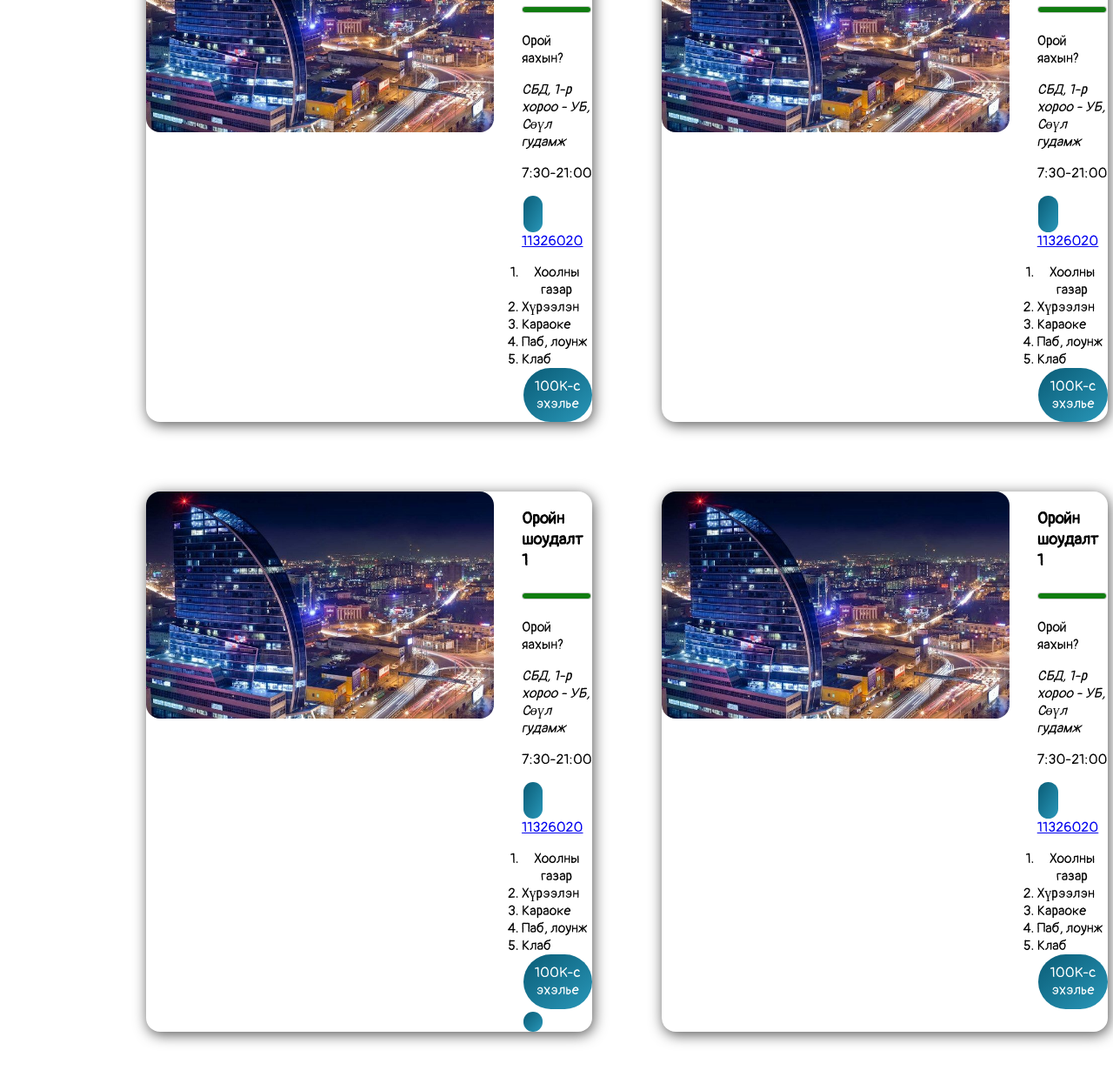
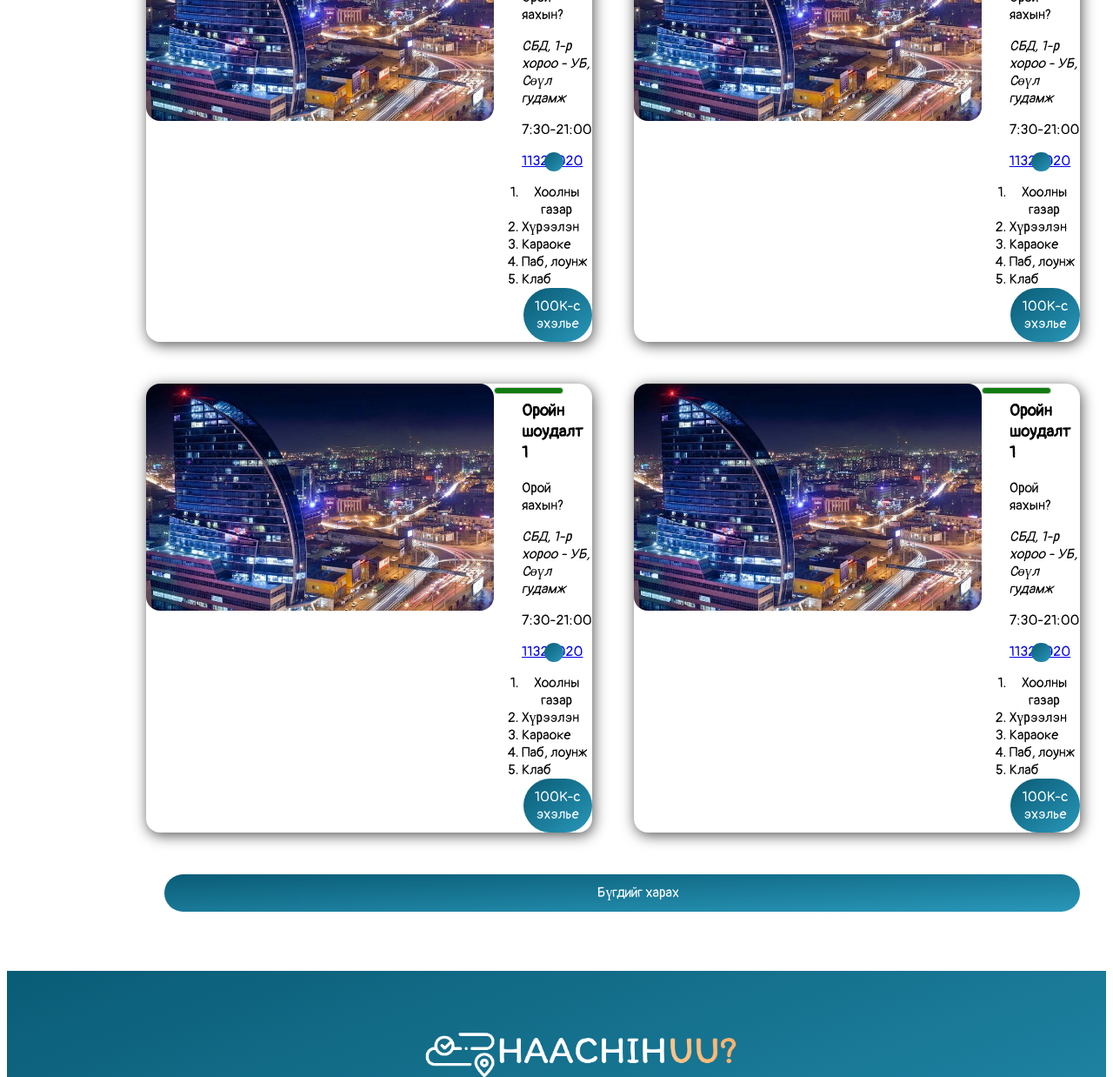
Before and after one commit to ssoyloo/haachih_uu, a plain HTML site: page menubar.html in a window 1280 px wide. Shown: the part 1059-2297 px from the top of the page at 87% size. Drawn offline with Linux system fonts and the light colour scheme.

Commit message:
arai huurhun bolloo hahah

```diff
--- a/css/menubar.css
+++ b/css/menubar.css
@@ -14,15 +14,36 @@ main{
 
 .plans{
     display: grid;
-    gap: 5rem;
+    gap: 3rem;
     grid-template-columns: auto auto;
+
+    & .name{
+        grid-column: 1 / span 2;
+        margin-bottom: 0;
+        padding-left: 3rem;
+    }
+
+    & .item{
+        display: grid;
+        gap: 2rem;
+        grid-template-areas: 'zrg ug';
+    }
+    & button {
+        border: none;
+        border-radius: var(--border-radius);
+        background-image: linear-gradient(to bottom right, var(--main-color), var(--secondary-color));
+        color: white;
+        cursor: pointer;
+        margin-left: 2%;
+        padding: 0.7em 0.7em;
+        font-size: 1em;
+    }
 }
 
-.item{
-    display: grid;
-    gap: 2rem;
-    grid-template-areas: 'zrg ug';
+.heart{
+    position: absolute;
 }
+
 article {
     border: none;
     box-shadow: 0.1rem 0.2rem 1rem #555;
@@ -41,16 +62,9 @@ article {
             text-decoration: none;
         }
     }
-    & button {
-        border: none;
-        border-radius: var(--border-radius);
-        background-image: linear-gradient(to bottom right, var(--main-color), var(--secondary-color));
-        color: white;
-        cursor: pointer;
-        transition: background-color 0.3s;
-        margin-left: 2%;
-        padding: 0.7em 0.7em;
-        font-size: 1em;
+    & meter{
+        position: absolute;
+
     }
 }
 
--- a/menubar.html
+++ b/menubar.html
@@ -36,21 +36,19 @@
     </article>
 
     <section class="plans">
-        <h2 class=>Төлөвлөгөөнүүд</h2>
+        <h2 class="name">Төлөвлөгөөнүүд</h2>
 
             <article class="item">
-                <div>
+                <div class="zrg">
                     <img src="zurag/ubnight.jpeg" alt="bla">
+                    <meter id="tuluvluguu1" value="5" min="0" max="5">5 out of 5</meter>
                 </div>
                 <div class="ug">
                     <h3>Оройн шоудалт 1</h3>
-                    <meter id="tuluvluguu1" value="5" min="0" max="5">5 out of 5</meter>
                     <p>Орой яахын?</p>
                     <address>СБД, 1-р хороо - УБ,  Сөүл гудамж</address>
                     <p><time datetime="2023-02-08">7:30</time>-<time>21:00</time></p>
-                    <button><svg class="w-6 h-6 text-gray-800 dark:text-white" aria-hidden="true" xmlns="http://www.w3.org/2000/svg" fill="none" viewBox="0 0 21 19">
-                        <path stroke="currentColor" stroke-linecap="round" stroke-linejoin="round" stroke-width="2" d="M11 4C5.5-1.5-1.5 5.5 4 11l7 7 7-7c5.458-5.458-1.542-12.458-7-7Z"/>
-                    </svg></button>
+                    <button class="heart" ></button>
                     <a href="11326020">11326020</a>
                     <ol>
                         <li>Хоолны газар</li>
@@ -59,23 +57,21 @@
                         <li>Паб, лоунж</li>
                         <li>Клаб</li>
                     </ol>
-                    <button><span>100</span>K-c эхэлье</button>
+                    <button class="Une"><span>100</span>K-c эхэлье</button>
                 </div>
             </article>
 
             <article class="item">
-                <div>
+                <div class="zrg">
                     <img src="zurag/ubnight.jpeg" alt="bla">
+                    <meter id="tuluvluguu1" value="5" min="0" max="5">5 out of 5</meter>
                 </div>
                 <div class="ug">
                     <h3>Оройн шоудалт 1</h3>
-                    <meter id="tuluvluguu2" value="5" min="0" max="5">5 out of 5</meter>
                     <p>Орой яахын?</p>
                     <address>СБД, 1-р хороо - УБ,  Сөүл гудамж</address>
                     <p><time datetime="2023-02-08">7:30</time>-<time>21:00</time></p>
-                    <button><svg class="w-6 h-6 text-gray-800 dark:text-white" aria-hidden="true" xmlns="http://www.w3.org/2000/svg" fill="none" viewBox="0 0 21 19">
-                        <path stroke="currentColor" stroke-linecap="round" stroke-linejoin="round" stroke-width="2" d="M11 4C5.5-1.5-1.5 5.5 4 11l7 7 7-7c5.458-5.458-1.542-12.458-7-7Z"/>
-                    </svg></button>
+                    <button class="heart" ></button>
                     <a href="11326020">11326020</a>
                     <ol>
                         <li>Хоолны газар</li>
@@ -84,23 +80,21 @@
                         <li>Паб, лоунж</li>
                         <li>Клаб</li>
                     </ol>
-                    <button><span>100</span>K-c эхэлье</button>
+                    <button class="Une"><span>100</span>K-c эхэлье</button>
                 </div>
             </article>
 
             <article class="item">
-                <div>
+                <div class="zrg">
                     <img src="zurag/ubnight.jpeg" alt="bla">
+                    <meter id="tuluvluguu1" value="5" min="0" max="5">5 out of 5</meter>
                 </div>
                 <div class="ug">
                     <h3>Оройн шоудалт 1</h3>
-                    <meter id="tuluvluguu3" value="5" min="0" max="5">5 out of 5</meter>
                     <p>Орой яахын?</p>
                     <address>СБД, 1-р хороо - УБ,  Сөүл гудамж</address>
                     <p><time datetime="2023-02-08">7:30</time>-<time>21:00</time></p>
-                    <button><svg class="w-6 h-6 text-gray-800 dark:text-white" aria-hidden="true" xmlns="http://www.w3.org/2000/svg" fill="none" viewBox="0 0 21 19">
-                        <path stroke="currentColor" stroke-linecap="round" stroke-linejoin="round" stroke-width="2" d="M11 4C5.5-1.5-1.5 5.5 4 11l7 7 7-7c5.458-5.458-1.542-12.458-7-7Z"/>
-                    </svg></button>
+                    <button class="heart" ></button>
                     <a href="11326020">11326020</a>
                     <ol>
                         <li>Хоолны газар</li>
@@ -109,23 +103,21 @@
                         <li>Паб, лоунж</li>
                         <li>Клаб</li>
                     </ol>
-                    <button><span>100</span>K-c эхэлье</button>
+                    <button class="Une"><span>100</span>K-c эхэлье</button>
                 </div>
             </article>
 
             <article class="item">
-                <div>
+                <div class="zrg">
                     <img src="zurag/ubnight.jpeg" alt="bla">
+                    <meter id="tuluvluguu1" value="5" min="0" max="5">5 out of 5</meter>
                 </div>
                 <div class="ug">
                     <h3>Оройн шоудалт 1</h3>
-                    <meter id="tuluvluguu4" value="5" min="0" max="5">5 out of 5</meter>
                     <p>Орой яахын?</p>
                     <address>СБД, 1-р хороо - УБ,  Сөүл гудамж</address>
                     <p><time datetime="2023-02-08">7:30</time>-<time>21:00</time></p>
-                    <button><svg class="w-6 h-6 text-gray-800 dark:text-white" aria-hidden="true" xmlns="http://www.w3.org/2000/svg" fill="none" viewBox="0 0 21 19">
-                        <path stroke="currentColor" stroke-linecap="round" stroke-linejoin="round" stroke-width="2" d="M11 4C5.5-1.5-1.5 5.5 4 11l7 7 7-7c5.458-5.458-1.542-12.458-7-7Z"/>
-                    </svg></button>
+                    <button class="heart" ></button>
                     <a href="11326020">11326020</a>
                     <ol>
                         <li>Хоолны газар</li>
@@ -134,23 +126,21 @@
                         <li>Паб, лоунж</li>
                         <li>Клаб</li>
                     </ol>
-                    <button><span>100</span>K-c эхэлье<button>
+                    <button class="Une"><span>100</span>K-c эхэлье</button>
                 </div>
             </article>
 
             <article class="item">
-                <div>
+                <div class="zrg">
                     <img src="zurag/ubnight.jpeg" alt="bla">
+                    <meter id="tuluvluguu1" value="5" min="0" max="5">5 out of 5</meter>
                 </div>
                 <div class="ug">
                     <h3>Оройн шоудалт 1</h3>
-                    <meter id="tuluvluguu5" value="5" min="0" max="5">5 out of 5</meter>
                     <p>Орой яахын?</p>
                     <address>СБД, 1-р хороо - УБ,  Сөүл гудамж</address>
                     <p><time datetime="2023-02-08">7:30</time>-<time>21:00</time></p>
-                    <button><svg class="w-6 h-6 text-gray-800 dark:text-white" aria-hidden="true" xmlns="http://www.w3.org/2000/svg" fill="none" viewBox="0 0 21 19">
-                        <path stroke="currentColor" stroke-linecap="round" stroke-linejoin="round" stroke-width="2" d="M11 4C5.5-1.5-1.5 5.5 4 11l7 7 7-7c5.458-5.458-1.542-12.458-7-7Z"/>
-                    </svg></button>
+                    <button class="heart" ></button>
                     <a href="11326020">11326020</a>
                     <ol>
                         <li>Хоолны газар</li>
@@ -159,23 +149,21 @@
                         <li>Паб, лоунж</li>
                         <li>Клаб</li>
                     </ol>
-                    <button><span>100</span>K-c эхэлье</button>
+                    <button class="Une"><span>100</span>K-c эхэлье</button>
                 </div>
             </article>
 
-            <article class="item">
-                <div>
+                        <article class="item">
+                <div class="zrg">
                     <img src="zurag/ubnight.jpeg" alt="bla">
+                    <meter id="tuluvluguu1" value="5" min="0" max="5">5 out of 5</meter>
                 </div>
                 <div class="ug">
                     <h3>Оройн шоудалт 1</h3>
-                    <meter id="tuluvluguu6" value="5" min="0" max="5">5 out of 5</meter>
                     <p>Орой яахын?</p>
                     <address>СБД, 1-р хороо - УБ,  Сөүл гудамж</address>
                     <p><time datetime="2023-02-08">7:30</time>-<time>21:00</time></p>
-                    <button><svg class="w-6 h-6 text-gray-800 dark:text-white" aria-hidden="true" xmlns="http://www.w3.org/2000/svg" fill="none" viewBox="0 0 21 19">
-                        <path stroke="currentColor" stroke-linecap="round" stroke-linejoin="round" stroke-width="2" d="M11 4C5.5-1.5-1.5 5.5 4 11l7 7 7-7c5.458-5.458-1.542-12.458-7-7Z"/>
-                    </svg></button>
+                    <button class="heart" ></button>
                     <a href="11326020">11326020</a>
                     <ol>
                         <li>Хоолны газар</li>
@@ -184,11 +172,11 @@
                         <li>Паб, лоунж</li>
                         <li>Клаб</li>
                     </ol>
-                    <button><span>100</span>K-c эхэлье</button>
+                    <button class="Une"><span>100</span>K-c эхэлье</button>
                 </div>
             </article>
 
-        <button>Бүгдийг харах</button><br>
+        <button class="name">Бүгдийг харах</button><br>
     </section>
     </main>
 
```
